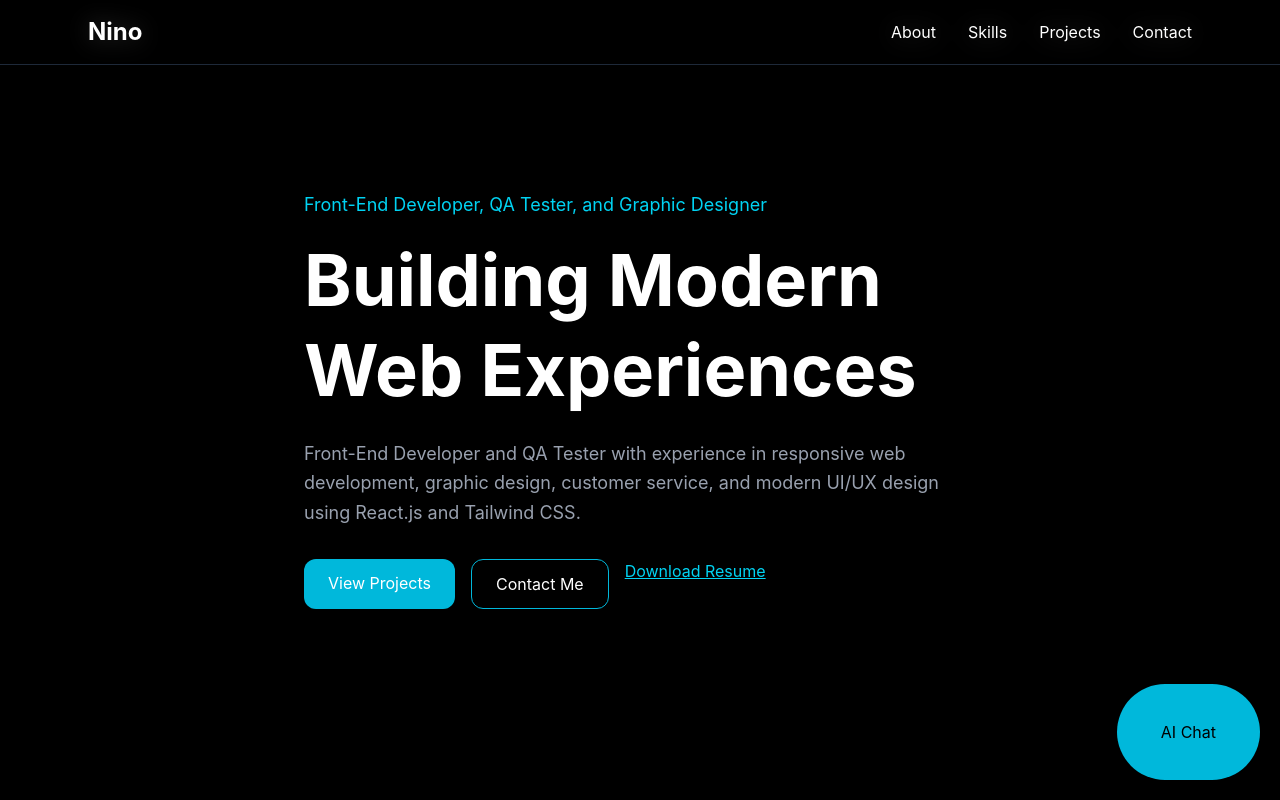
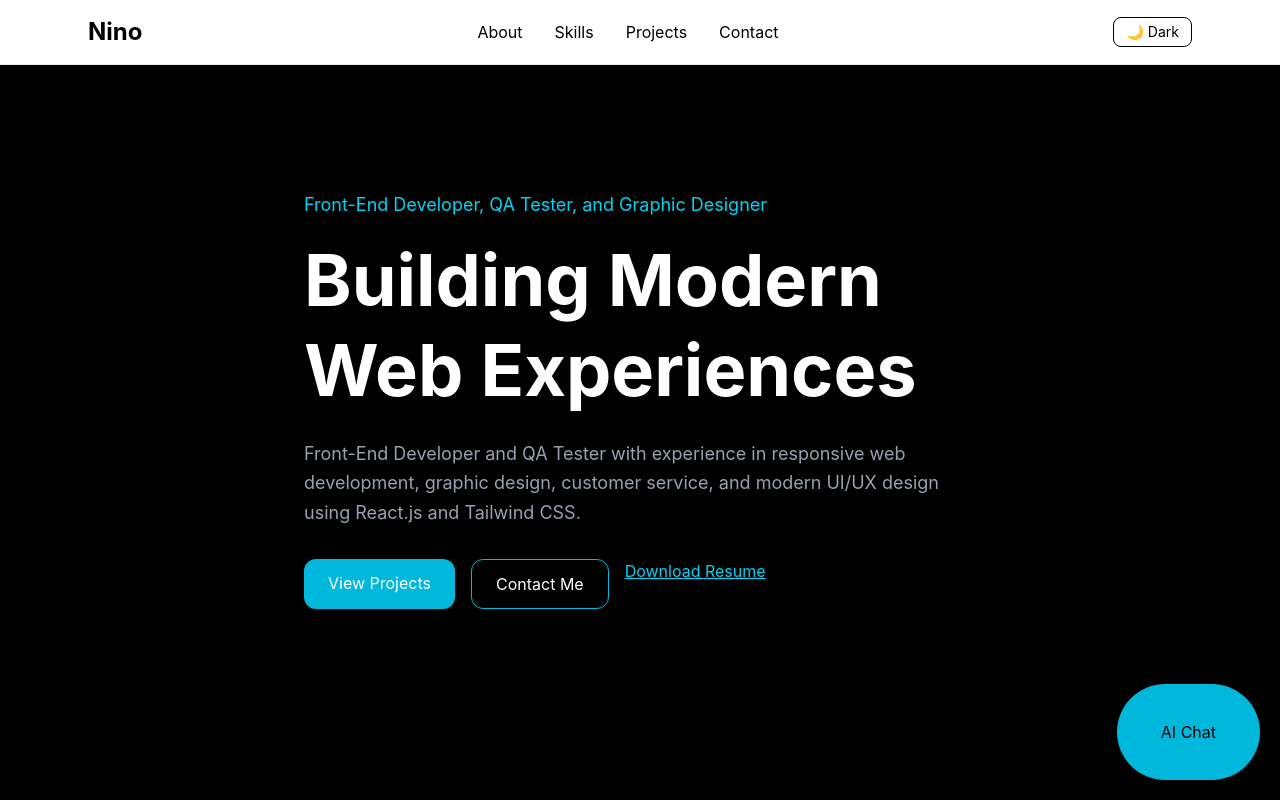
Before and after one commit to ninoverdejo18/my-portfolio, a React (Vite) app: page / in a window 1280 px wide. Shown: the top 800 px of the page. Built offline with nearby package versions, Linux system fonts and the light colour scheme.

Commit message:
Added professional portfolio updates

```diff
--- a/src/App.jsx
+++ b/src/App.jsx
@@ -1,3 +1,4 @@
+import { useState, useEffect } from "react"
 import Navbar from "./components/Navbar.jsx"
 import Hero from "./sections/Hero.jsx"
 import About from "./sections/About.jsx"
@@ -9,15 +10,23 @@ import ChatBot from "./components/ChatBot.jsx"
 
 
 function App() {
+
+  const [darkMode, setDarkMode] = useState(true)
+
+  // Save preference
+  useEffect(() => {
+    if (darkMode) {
+      document.documentElement.classList.add("dark")
+    } else {
+      document.documentElement.classList.remove("dark")
+    }
+  }, [darkMode])
+
   return (
-    <div className="relative min-h-screen overflow-hidden bg-slate-950 text-white">
-      <div className="pointer-events-none absolute inset-0">
-        <div className="absolute -left-24 top-16 h-72 w-72 rounded-full bg-slate-500/10 blur-3xl" />
-        <div className="absolute right-0 top-1/3 h-72 w-72 rounded-full bg-slate-700/15 blur-3xl" />
-        <div className="absolute inset-x-0 bottom-0 h-96 bg-gradient-to-t from-slate-950 via-slate-950/90 to-transparent" />
-      </div>
+    <div className="bg-white dark:bg-black transition-colors duration-300">
 
-      <Navbar />
+      {/* PASS toggle to navbar */}
+      <Navbar darkMode={darkMode} setDarkMode={setDarkMode} />
       <main className="relative">
       <Navbar />
       <Hero />
--- a/src/components/Navbar.jsx
+++ b/src/components/Navbar.jsx
@@ -1,11 +1,11 @@
 import { useState } from "react"
 
-function Navbar() {
-  // State for mobile menu
+function Navbar({ darkMode, setDarkMode }) {
+
   const [menuOpen, setMenuOpen] = useState(false)
 
   return (
-    <nav className="fixed top-0 w-full bg-black/80 backdrop-blur-md text-white z-50 border-b border-gray-800">
+    <nav className="fixed top-0 w-full bg-white dark:bg-black text-black dark:text-white border-b border-gray-200 dark:border-gray-800 z-50">
 
       <div className="max-w-6xl mx-auto px-6 py-4 flex justify-between items-center">
 
@@ -16,11 +16,22 @@ function Navbar() {
 
         {/* Desktop Menu */}
         <ul className="hidden md:flex gap-8">
-          <li><a href="#about" className="hover:text-cyan-400">About</a></li>
-          <li><a href="#skills" className="hover:text-cyan-400">Skills</a></li>
-          <li><a href="#projects" className="hover:text-cyan-400">Projects</a></li>
-          <li><a href="#contact" className="hover:text-cyan-400">Contact</a></li>
+          <li><a href="#about">About</a></li>
+          <li><a href="#skills">Skills</a></li>
+          <li><a href="#projects">Projects</a></li>
+          <li><a href="#contact">Contact</a></li>
         </ul>
+
+        {/* Controls */}
+        <div className="flex items-center gap-4">
+
+          {/* Theme Button */}
+          <button
+            onClick={() => setDarkMode(!darkMode)}
+            className="px-3 py-1 border rounded-lg text-sm"
+          >
+            {darkMode ? "☀ Light" : "🌙 Dark"}
+          </button>
 
           {/* Mobile Button */}
           <button
@@ -32,56 +43,24 @@ function Navbar() {
 
         </div>
 
+      </div>
+
       {/* Mobile Menu */}
       {menuOpen && (
-        <div className="md:hidden bg-black border-t border-gray-800">
+        <div className="md:hidden bg-white dark:bg-black border-t">
 
           <ul className="flex flex-col items-center py-6 gap-6">
 
-            <li>
-              <a
-                href="#about"
-                onClick={() => setMenuOpen(false)}
-                className="hover:text-cyan-400"
-              >
-                About
-              </a>
-            </li>
-
-            <li>
-              <a
-                href="#skills"
-                onClick={() => setMenuOpen(false)}
-                className="hover:text-cyan-400"
-              >
-                Skills
-              </a>
-            </li>
-
-            <li>
-              <a
-                href="#projects"
-                onClick={() => setMenuOpen(false)}
-                className="hover:text-cyan-400"
-              >
-                Projects
-              </a>
-            </li>
-
-            <li>
-              <a
-                href="#contact"
-                onClick={() => setMenuOpen(false)}
-                className="hover:text-cyan-400"
-              >
-                Contact
-              </a>
-            </li>
+            <li><a href="#about">About</a></li>
+            <li><a href="#skills">Skills</a></li>
+            <li><a href="#projects">Projects</a></li>
+            <li><a href="#contact">Contact</a></li>
 
           </ul>
 
         </div>
       )}
+
     </nav>
   )
 }
--- /dev/null
+++ b/tailwind.config.js
@@ -0,0 +1,11 @@
+export default {
+  darkMode: "class",
+  content: [
+    "./index.html",
+    "./src/**/*.{js,jsx}"
+  ],
+  theme: {
+    extend: {},
+  },
+  plugins: [],
+}
```
Lines whose indentation alone changed are shown as unchanged.
